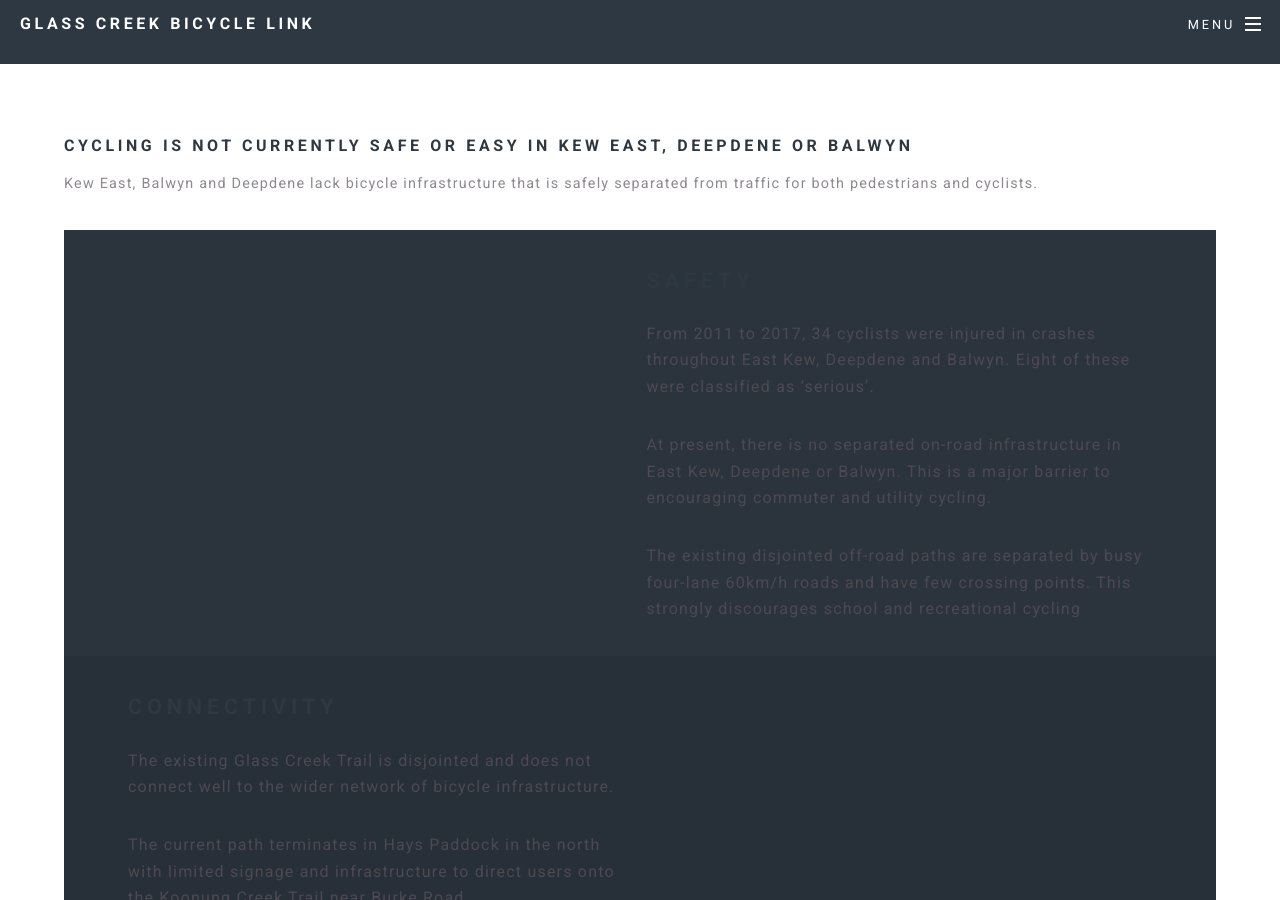
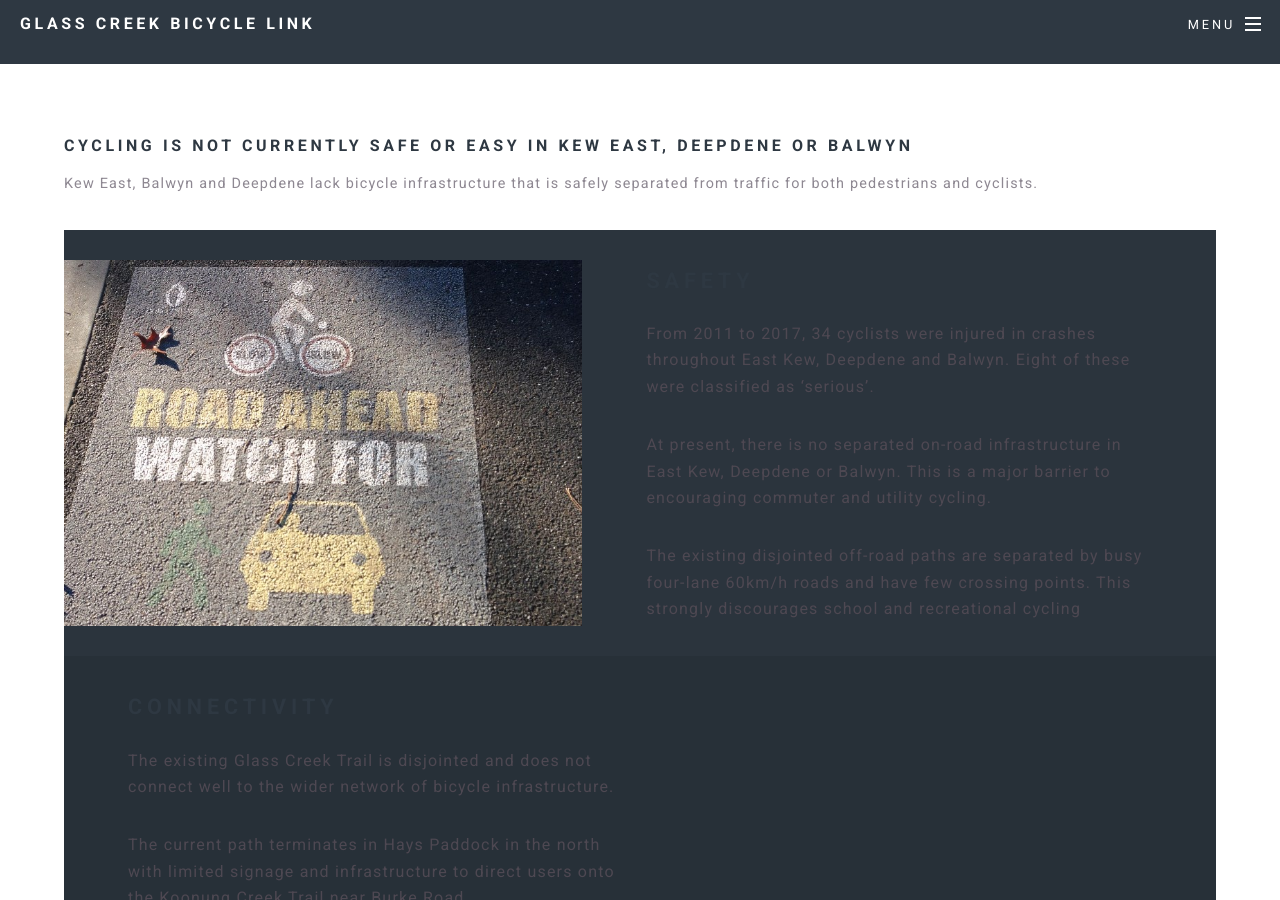
Before and after one commit to boroondarabike/glasscreek-old, a Jekyll site: the page built from issues/index.html, in a window 1280 px wide and 900 px high, scrolled down 355 px. Built offline with Jekyll 4.4.1, drawn with Linux system fonts in a browser that asks for light colours.

Commit message:
Fixed image link in Issues page
Not doing very well...

```diff
--- a/issues/index.html
+++ b/issues/index.html
@@ -12,7 +12,7 @@ subtitle: The current conditions for bikes in Kew East, Deepdene and Balwyn
 				<!-- Issues -->
 					<section id="one" class="wrapper alt style2">
 						<section class="spotlight">
-							<div class="image"><img src="./images/pic01.jpg" alt="" /></div><div class="content">
+							<div class="image"><img src="../images/pic01.jpg" alt="" /></div><div class="content">
 								<h2>Safety</h2>
 								<p>From 2011 to 2017, 34 cyclists were injured in crashes throughout East Kew, Deepdene and Balwyn. Eight of these were classified as ‘serious’.</p>
 								<p>At present, there is no separated on-road infrastructure in East Kew, Deepdene or Balwyn. This is a major barrier to encouraging commuter and utility cycling.</p>
```
